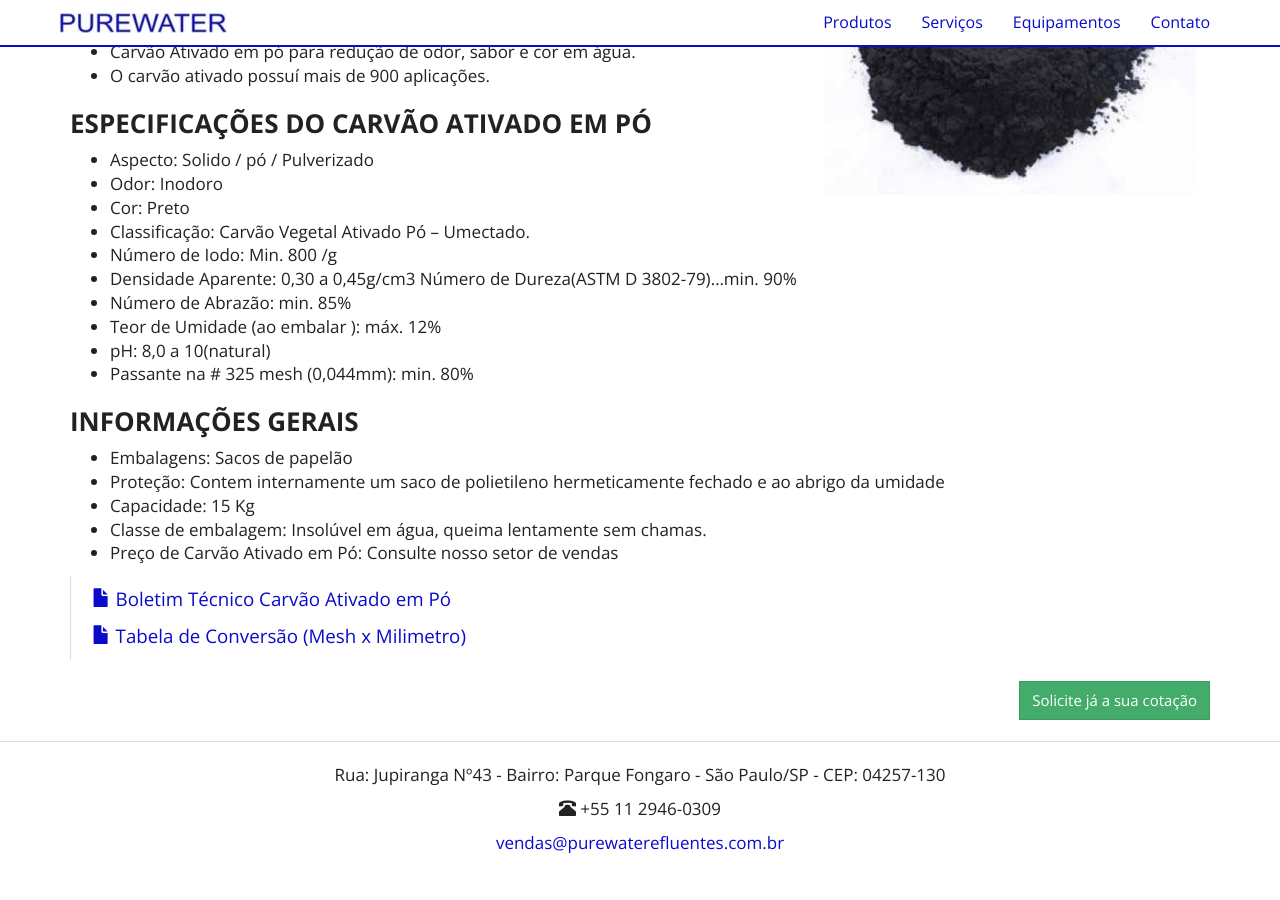
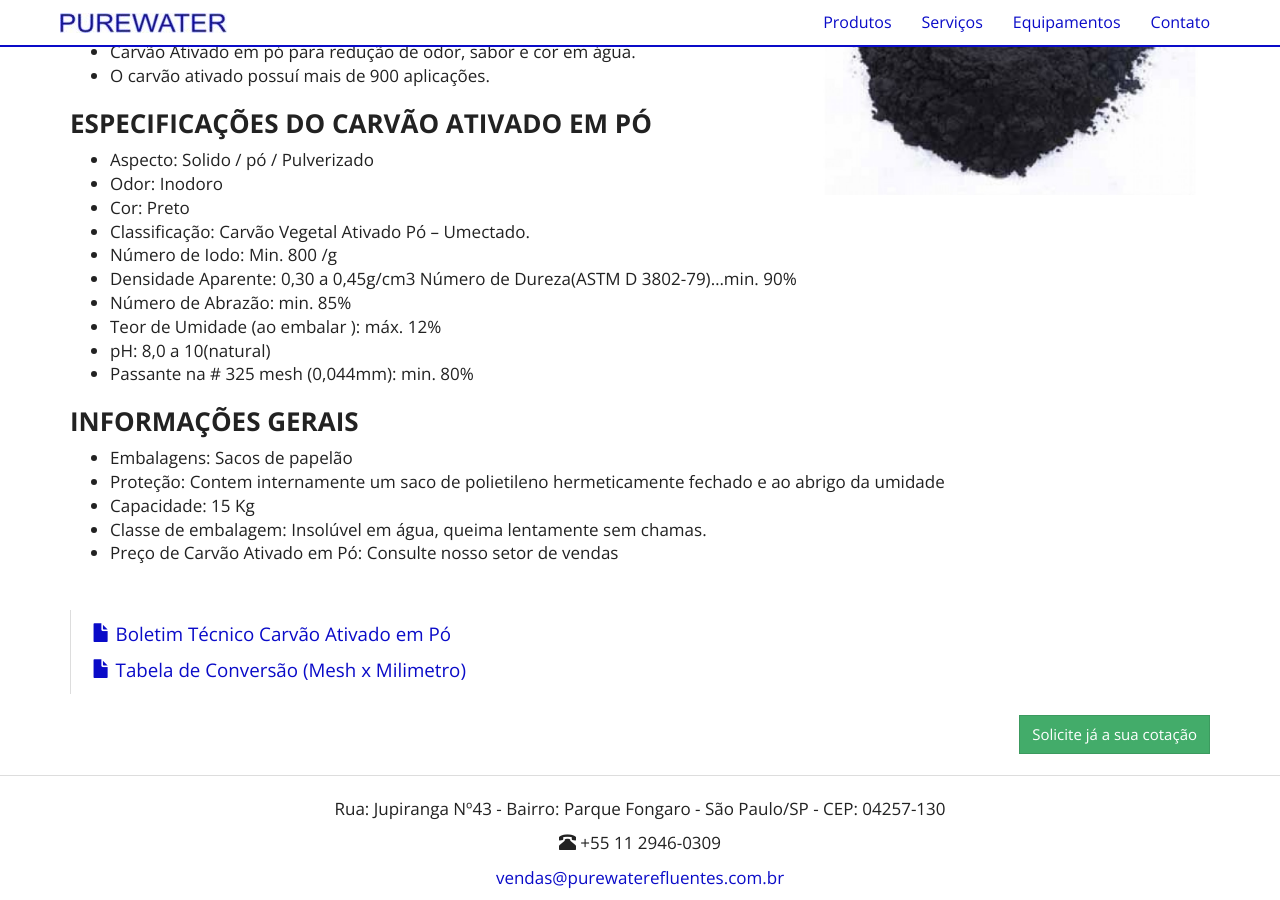
Before and after one commit to purewaterefluentes/purewaterefluentes.github.io, a Jekyll site: the page built from produtos/carvao-ativado-po.md, in a window 1280 px wide and 900 px high, scrolled down 989 px. Built offline with Jekyll 4.4.1, drawn with Linux system fonts in a browser that asks for light colours; nearby versions of some CDN libraries; library files that are not in the unit come from our copies; before the commit the page ends 1855 px from its top, so only the background shows below that.

Commit message:
Update carvao-ativado-po.md

```diff
--- a/produtos/carvao-ativado-po.md
+++ b/produtos/carvao-ativado-po.md
@@ -53,7 +53,7 @@ A elevada eficiência proporciona o uso de dosagens mínimas, favorecendo a filt
 + Classe de embalagem: Insolúvel em água, queima lentamente sem  chamas.
 + Preço de Carvão Ativado em Pó: Consulte nosso setor de vendas
 
->
+<br />
 >
 >
 {% include purewater/link-boletim.html
```
